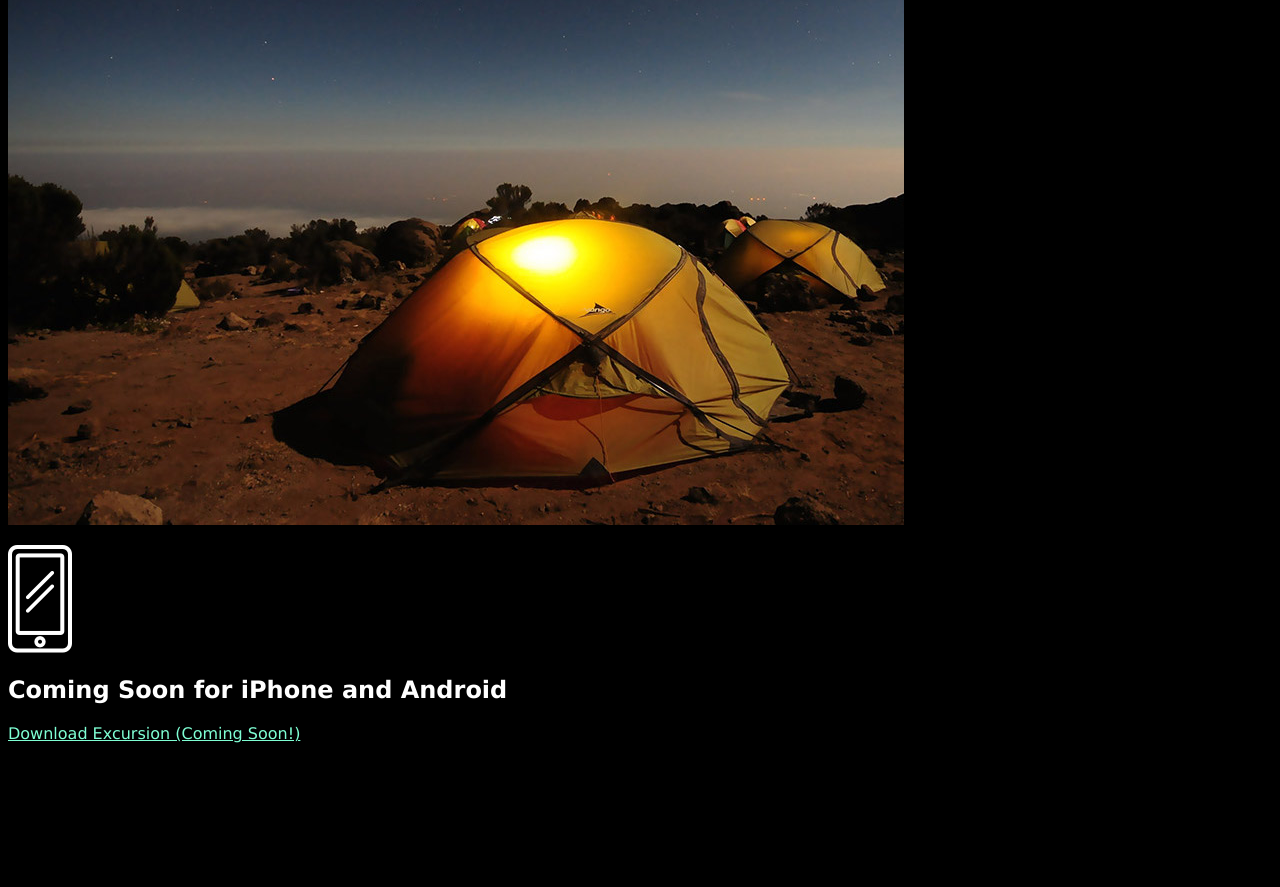
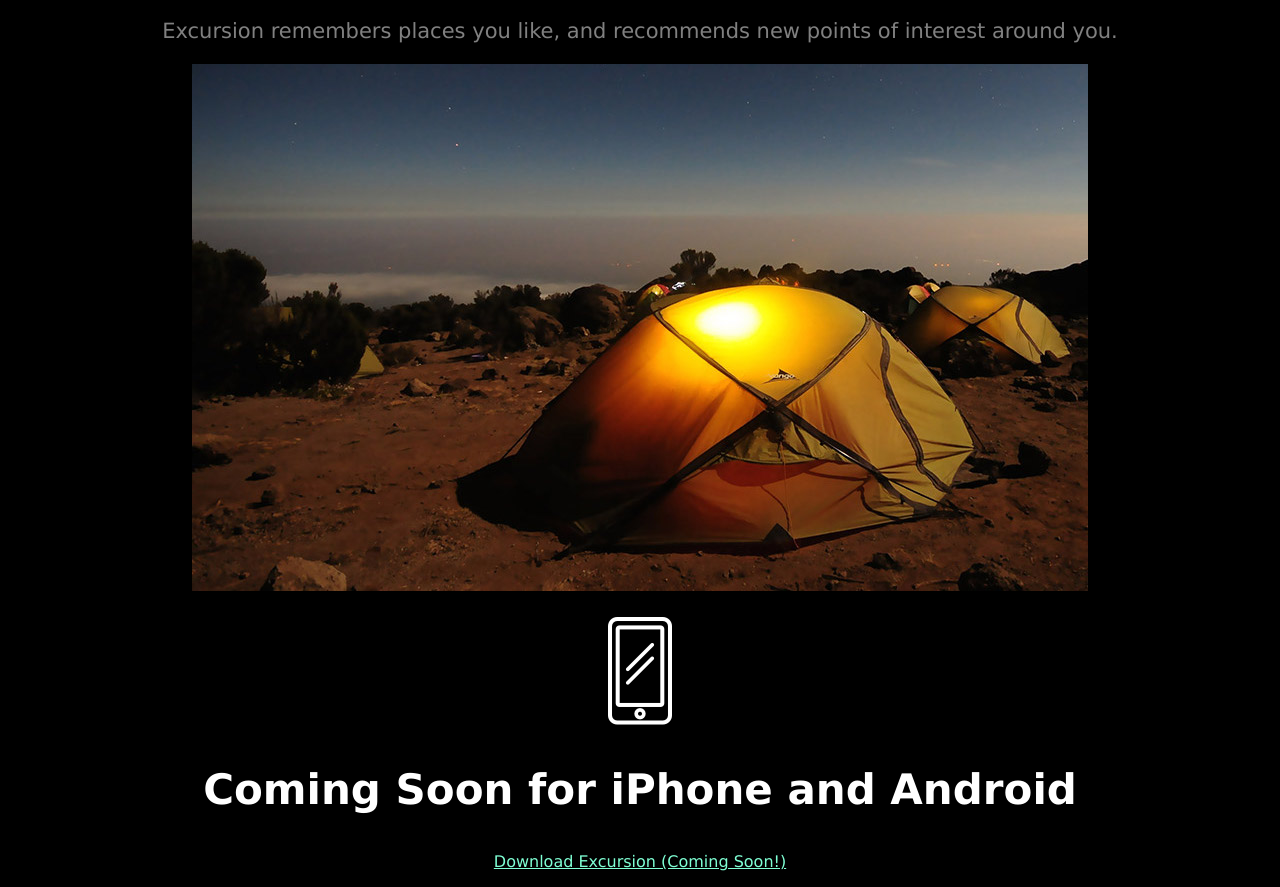
Before and after one commit to rylanbranch/excursion, a plain HTML site: page index.html in a window 1280 px wide. Shown: the part 482-1369 px from the top of the page. Before the commit the page ends 1241 px from the top, so only its background shows below. Drawn offline with Linux system fonts and the light colour scheme.

Commit message:
Final Version

```diff
--- a/index.html
+++ b/index.html
@@ -7,15 +7,16 @@
   </head>
   <body>
   	<h1>Discover hidden places in the world around you</h1>
+  	<p class="link"><a href="#">Download Excursion (Coming Soon!)</a></p>
   	<video autoplay loop>
   		<source src="resources/videos/excursion.mp4" type="video/mp4" />
   	</video>
-  	<p class="link"><a href="#">Download Excursion (Coming Soon!)</a></p>
 	<h2>Your personal travel guide</h2>
-	<h3>Excursion remembers places you like, and recommends new points of interest around you.</h3>
+	<p class="wow">Excursion remembers places you like, and recommends new points of interest around you.</h3>
 	<p><img src="resources/images/camp.jpg" /></p>
 	<p><img src="resources/images/phone.png" /></p>
 	<h2>Coming Soon for iPhone and Android</h2>
 	<p class="link"><a href="#">Download Excursion (Coming Soon!)</a></p>
+	<p class="copyright">© Excursion</p>
   </body>
 </html>
--- a/resources/css/style.css
+++ b/resources/css/style.css
@@ -3,7 +3,6 @@ h1 {
 	font-weight: bold;
 	font-size: 50px;
 	color: white;
-	text-align: center;
 }
 
 .link a {
@@ -13,7 +12,23 @@ h1 {
 
 body {
 	background-color: #000;
-	display: block;
 	font-family: Verdana, sans-serif;
 	color: white;
+	text-align: center;
 }
+
+h2 {
+	font-weight: 300;
+	font-size: 42px;
+	font-weight: bold;
+}
+
+p {
+	color: grey;
+	font-size: 21px;
+	font-weight: normal;
+}
+
+.copyright {
+	text-align: right;
+}
```
